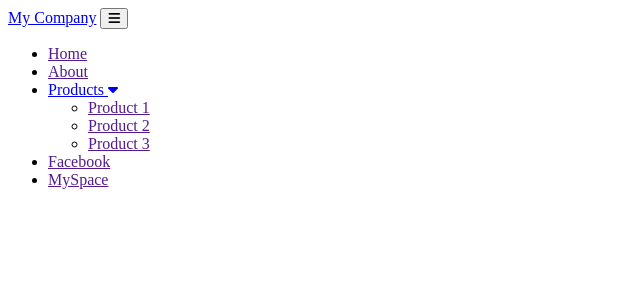
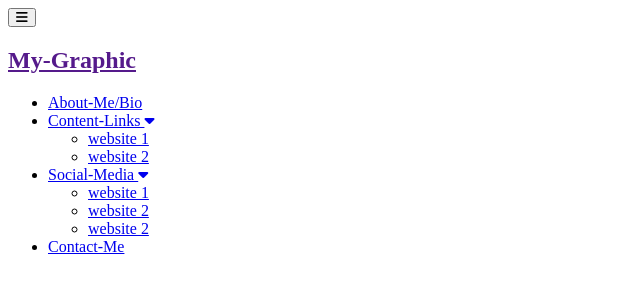
Before and after one commit to eolso006/portfolio, a plain HTML site: page index.html in a window 1280 px wide. Shown: the whole page, without its empty margins (0-640 px from the left). Drawn offline with nearby package versions, Linux system fonts and the light colour scheme.

Commit message:
updated HTML

```diff
--- a/index.html
+++ b/index.html
@@ -1,42 +1,59 @@
-<!doctype html>
 <html>
 
 <head>
-        <title>EO Portfolio Site</title>
+    <meta charset="utf-8">
+    <meta http-equiv="X-UA-Compatible" content="IE=edge">
+    <meta name="viewport" content="width=device-width, initial-scale=1">
+    <title>EO Portfolio</title>
     <link rel="stylesheet" href="styles/main.css">
-        <meta name="viewport" content="width=device-width, initial-scale=1">
     <script src="https://use.fontawesome.com/3e406631b8.js"></script>
+    <!-- TODO: <link rel="stylesheet" href="../font-awesome-4.7.0/css/font-awesome.min.css"> -->
+    <link href="https://fonts.googleapis.com/css?family=Roboto" rel="stylesheet">
 </head>
 
 <body>
     <header>
-            <nav class="nav-bar">
-                <div class="nav-head">
-                    <a href="#" class="brand">My Company</a>
-                    <button class="toggle-nav">
+
+        <nav class="row nav-bar">
+                <button type="button" name="navbar-home" class="mobile-collapse-toggle">
                   <i class="fa fa-bars" aria-hidden="true"></i>
                 </button>
+            <div class="logo">
+            <a class="navbar-brand" href=""><h1>My-Graphic</h1></a>
             </div>
-                <ul class="nav-items">
-                    <li><a href="">Home</a></li>
-                    <li><a href="">About</a></li>
-                    <li class="drop-down">
-                        <a href="#" class="sub-menu-btn">Products <i class="fa fa-caret-down" aria-hidden="true"></i></a>
-                        <ul class="sub-menu">
-                            <li><a href="">Product 1</a></li>
-                            <li><a href="">Product 2</a></li>
-                            <li><a href="">Product 3</a></li>
+
+                <div class="mobile-collapse">
+                    <ul class="row mobile-collapse">
+                        <li class="cell"><a href="#" class="">About-Me/Bio</a></li>
+                        <li class="drop-down"><a href="#" class="sub-menu-btn">Content-Links <i class="fa fa-caret-down" aria-hidden="true"></i></a>
+                            <ul class="sub-menu cell">
+                                <li><a href="#">website 1</a></li>
+                                <li><a href="#">website 2</a></li>
                             </ul>
                         </li>
-                    <li><a href="">Facebook</a></li>
-                    <li><a href="">MySpace</a></li>
+                        <li class="drop-down"><a href="#" class="sub-menu-btn">Social-Media <i class="fa fa-caret-down" aria-hidden="true"></i></a>
+                            <ul class="sub-menu cell">
+                                <li><a href="#">website 1</a></li>
+                                <li><a href="#">website 2</a></li>
+                                <li><a href="#">website 2</a></li>
                             </ul>
-                <div class="clear"></div>
+                        </li>
+                        <li class=""><a href="#">Contact-Me</a></li>
+                    </ul>
+                </div>
         </nav>
+
     </header>
+
+
     <script src="https://code.jquery.com/jquery-3.1.1.min.js"></script>
     <script src="scripts/main.js"></script>
 </body>
+
+</html>
+
+<!--
+-->
 
 
 
```
Lines whose indentation alone changed are shown as unchanged.
